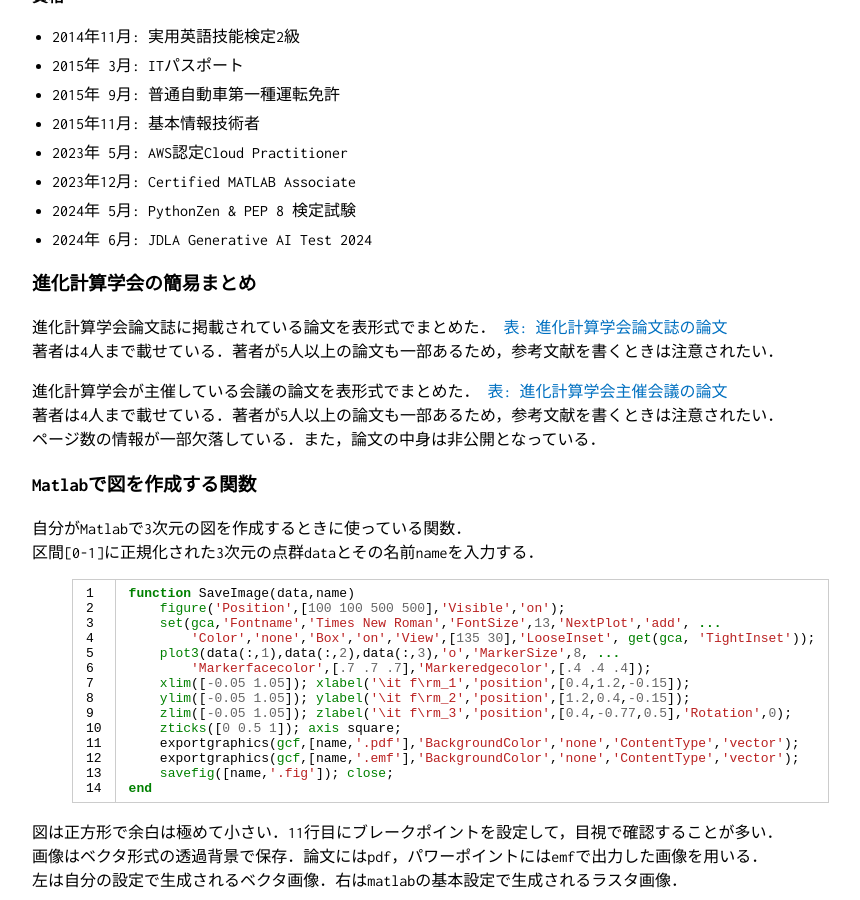
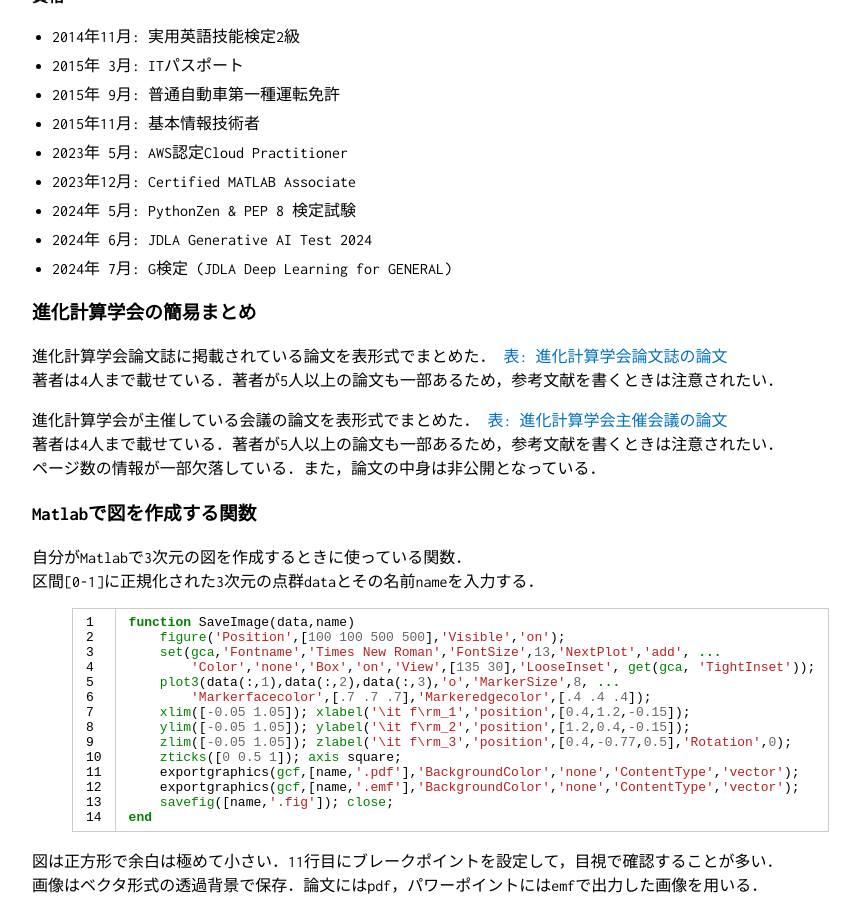
Before and after one commit to tomtkg/tomtkg.github.io, a Jekyll site: the page built from memo.md, in a window 1280 px wide and 900 px high, scrolled down 1499 px. Shown: the whole window, without its empty margins (228-1088 px from the left). Built offline with Jekyll 4.4.1, drawn with Linux system fonts in a browser that asks for light colours.

Commit message:
Update memo.md

```diff
--- a/memo.md
+++ b/memo.md
@@ -165,6 +165,7 @@ Tomoaki Takagi received the B.E., M.E., and Ph.D. degrees from The University of
 - 2023年12月: Certified MATLAB Associate
 - 2024年 5月: PythonZen & PEP 8 検定試験
 - 2024年 6月: JDLA Generative AI Test 2024
+- 2024年 7月: G検定 (JDLA Deep Learning for GENERAL)
 
 ### 進化計算学会の簡易まとめ
 進化計算学会論文誌に掲載されている論文を表形式でまとめた． [表: 進化計算学会論文誌の論文](data/tjpnsec){:target="_blank"}
```
